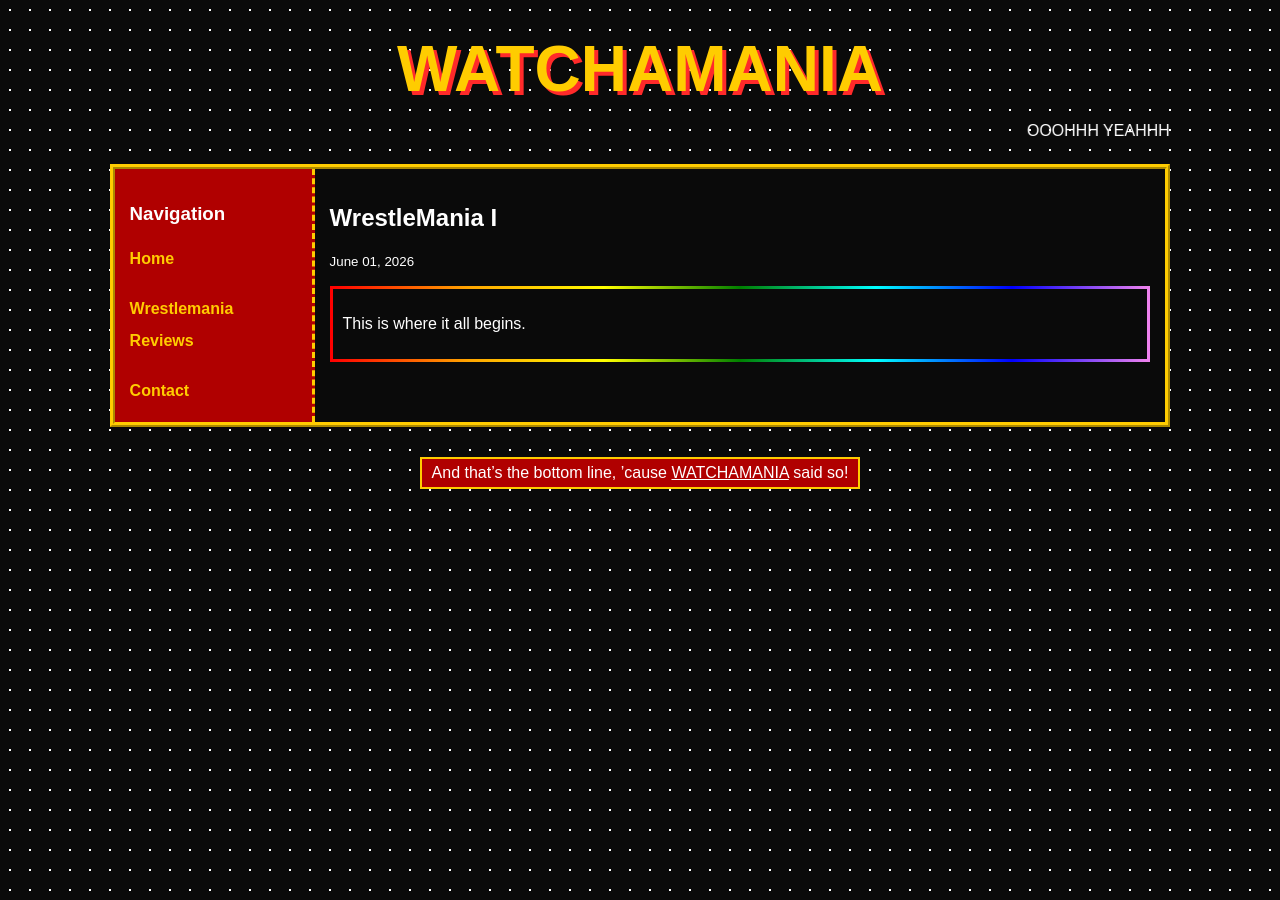
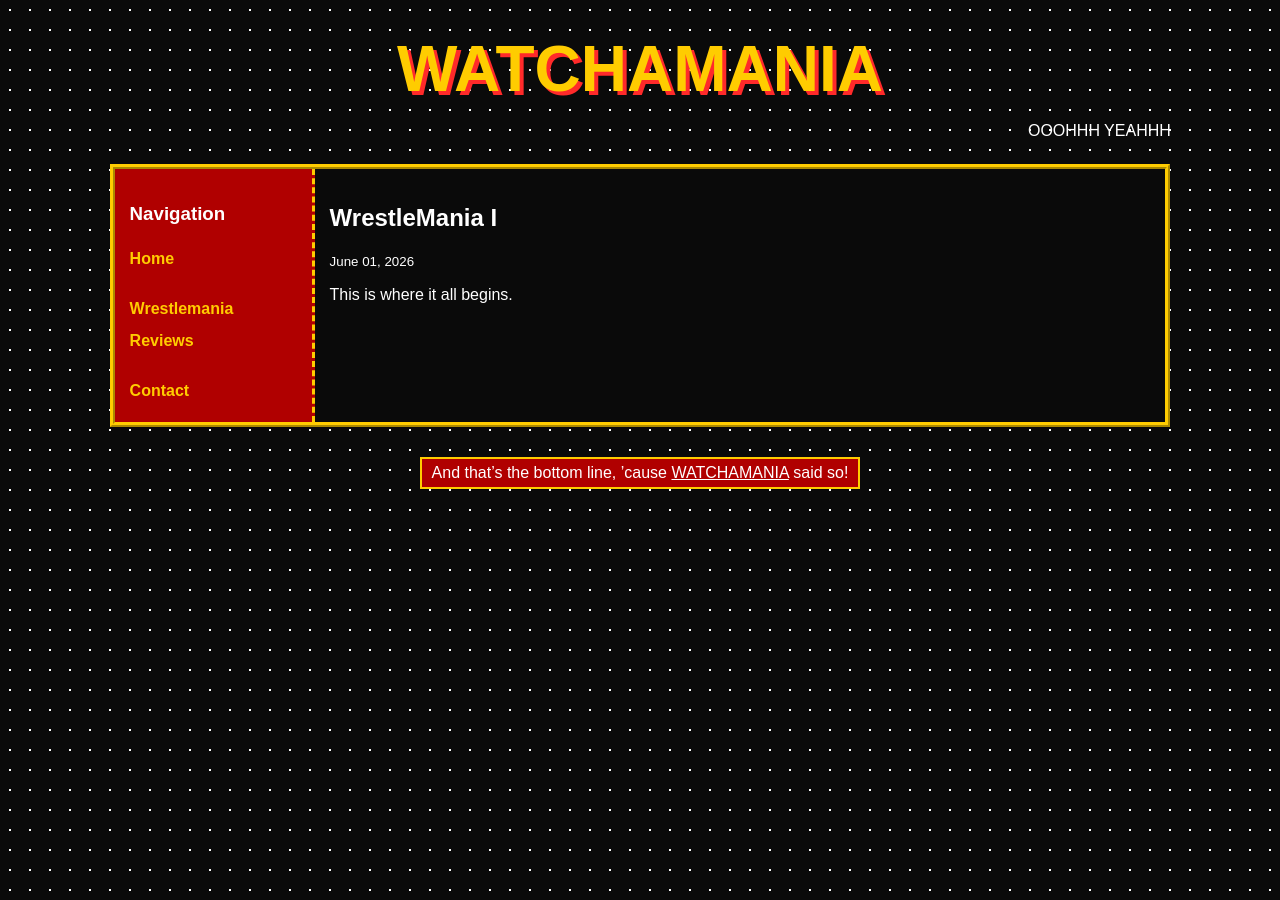
Before and after one commit to watchamania/watchamania.github.io, a Jekyll site: the page built from _posts/2026-06-01-wrestlemania-1.md, in a window 1280 px wide. Built offline with Jekyll 4.4.1, drawn with Linux system fonts in a browser that asks for light colours.

Commit message:
Update post.html

```diff
--- a/_layouts/post.html
+++ b/_layouts/post.html
@@ -4,6 +4,4 @@ layout: default
 <h2>{{ page.title }}</h2>
 <p><small>{{ page.date | date: "%B %d, %Y" }}</small></p>
 
-<div class="rainbow-border" style="padding:10px;">
-  {{ content }}
-</div>
+{{ content }}
```
